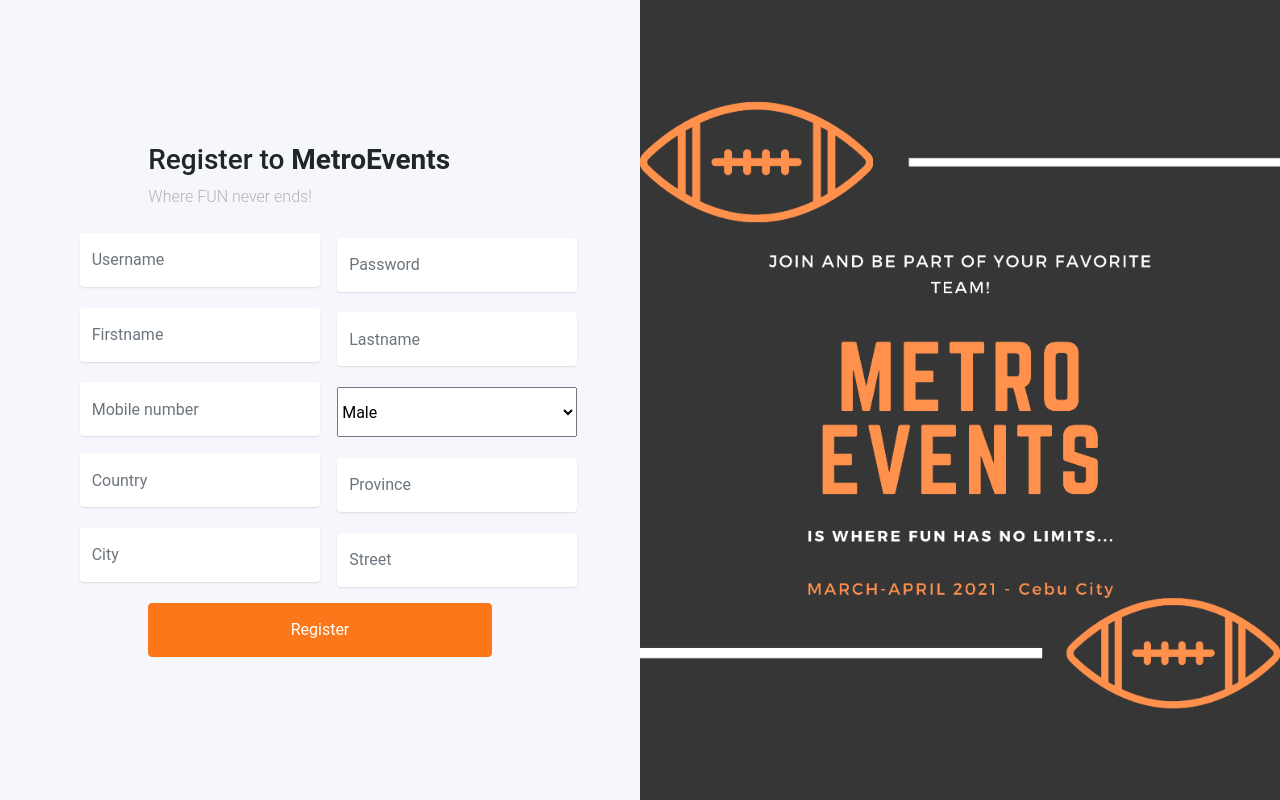
After one commit to rizamariem/metroevents, a Django app: page /metroevents/register in a window 1280 px wide. The commit adds this page. Run offline with Django 3.2, Linux system fonts and the light colour scheme.

Commit message:
login, register

```diff
--- a/project/meteroEvents/models.py
+++ b/project/meteroEvents/models.py
@@ -104,12 +104,13 @@ class Users(models.Model):
 	pword = models.CharField(max_length = 50)
 	firstName = models.CharField(max_length = 50)
 	lastName = models.CharField(max_length = 50)
-	email = models.CharField(max_length = 50)
-	mobileNum = models.IntegerField()
+	gender = models.CharField(max_length = 5, default = 'Male')
+	mobileNum = models.DecimalField(max_digits= 15, decimal_places = 0)
 	country = models.CharField(max_length = 50)
 	province = models.CharField(max_length = 50)
 	city = models.CharField(max_length = 50)
 	street = models.CharField(max_length = 50)
+	role = models.IntegerField( default = 1)
 
 	class Meta:
 		db_table = "Users"
--- /dev/null
+++ b/project/meteroEvents/templates/register.html
@@ -0,0 +1,105 @@
+<!DOCTYPE html>
+<html lang="en">
+  <head>
+    <title>Registration</title>
+
+    {% load static %}
+    {% block headerinclude %}
+    <!-- Required meta tags -->
+    <meta charset="utf-8">
+    <meta name="viewport" content="width=device-width, initial-scale=1, shrink-to-fit=no">
+    <!-- <link href="{% static 'https://fonts.googleapis.com/css?family=Roboto:300,400&display=swap' %}" rel="stylesheet" /> -->
+
+    <link rel="stylesheet" href="{% static 'fonts/icomoon/style.css' %}" />
+
+    <link rel="stylesheet" href="{% static 'css/owl.carousel.min.css' %}"/>
+
+    <!-- Bootstrap CSS -->
+    <link rel="stylesheet" href="{% static 'css/bootstrap.min.css' %} "/>
+
+    <!-- Style -->
+    <link rel="stylesheet" href="{% static 'css/style.css' %} " />
+
+    {% endblock headerinclude %}
+  {% block footerinclude %}
+
+  {% endblock footerinclude %}
+
+
+  </head>
+  <body>
+
+    {% load static %}
+  {% block content %}
+
+
+  <div class="d-lg-flex half">
+    <div class="bg order-1 order-md-2" style="background-image: url('/static/images/gameposter.png');"></div>
+    <div class="contents order-2 order-md-1">
+
+      <form id = "form1" action = "" method = "POST" autocomplete = "off" enctype="multipart/form-data">
+            {% csrf_token %}
+
+      <div class="container">
+        <div class="row align-items-center justify-content-center">
+          <div class="col-md-7">
+            <h3>Register to <strong>MetroEvents</strong></h3>
+            <p class="mb-4">Where FUN never ends!</p>
+            <form action="#" method="post">
+             <div class="form-group last mb-3 " style="width: 70%; margin-left: -20%">
+                <input type="text" name="username" class="form-control" placeholder="Username" id="username" required="True">
+              </div>
+                <div class="form-group last mb-3 " style="width: 70%; margin-top: -19%; margin-left: 55%">
+                <input type="password" name="password" class="form-control" placeholder="Password" id="pword" required="True">
+              </div>
+             <div class="form-group last mb-3 " style="width: 70%; margin-left: -20%">
+                <input type="text"name="firstname" class="form-control" placeholder="Firstname" id="firstName" required="True">
+              </div>
+               <div class="form-group last mb-3 " style="width: 70%; margin-top: -19%; margin-left: 55%">
+                <input type="text" name="lastname" class="form-control" placeholder="Lastname" id="lastName" required="True">
+              </div>
+              <div class="form-group last mb-3 " style="width: 70%; margin-left: -20%">
+                 <input type="number" name="number"class="form-control" placeholder="Mobile number" id="" required="True">
+                </div>
+
+               <div class="form-group last mb-3 " style="width: 70%; margin-top: -19%; margin-left: 55%">
+                  <SELECT  style="width: 100%; height: 50px" name="gender">
+                    <OPTION Value="Male">Male</OPTION>
+                    <OPTION Value="Female">Female</OPTION>
+                  </SELECT>
+               </div>
+
+               <div class="form-group last mb-3 " style="width: 70%; margin-left: -20%">
+                <input type="text" name="country" class="form-control" placeholder="Country" id="" required="True">
+              </div>
+             <div class="form-group last mb-3 " style="width: 70%; margin-top: -19%; margin-left: 55%">
+                <input type="text" name="province"class="form-control" placeholder="Province" id=""required="True">
+              </div>
+                 <div class="form-group last mb-3 " style="width: 70%; margin-left: -20%">
+                <input type="text" name="city" class="form-control" placeholder="City" id="" required="True">
+              </div>
+              <div class="form-group last mb-3 " style="width: 70%; margin-top: -19%; margin-left: 55%">
+                 <input type="text" name="street" class="form-control" placeholder="Street" id="" required="True">
+              </div>
+
+
+              <input type="submit" value="Register" class="btn btn-block btn-primary" ">
+
+
+          </div>
+        </div>
+        </form>
+      </div>
+    </div>
+
+
+  </div>
+
+    <script src="/static/js/jquery-3.3.1.min.js"></script>
+    <script src="/static/js/popper.min.js"></script>
+    <script src="/static/js/bootstrap.min.js"></script>
+    <script src="/static/js/main.js"></script>
+
+    {% endblock content %}
+  </body>
+</html>
--- a/project/meteroEvents/urls.py
+++ b/project/meteroEvents/urls.py
@@ -4,7 +4,8 @@ from . import views
 app_name = 'metroE'
 urlpatterns = [
 	path('', views.FeedIndexView.as_view(), name="feed_index_view"),
-	path('login', views.UserLogRegView.as_view(), name = "user_login_view"),
+	path('login', views.login.as_view(), name = "login"),
+	path('register', views.register.as_view(), name = "register"),
 	#path('medicine/registration', views.RegistrationIndexView.as_view(), name="medicine_registration_view"),
 	#path('customer/registration', views.CustomerRegistrationView.as_view(), name= "customer_registration_view"),
 	#path('login', views.LandingView.as_view(), name= "landing_view"),
--- a/project/meteroEvents/views.py
+++ b/project/meteroEvents/views.py
@@ -2,52 +2,76 @@ from django.http import Http404
 from django.shortcuts import render, redirect
 from django.views.generic import View
 from django.http import HttpResponse
-from .forms import UserForm
+from .forms import loginForm, registerForm
 from .models import *
 
 class FeedIndexView(View):
+
 	def get(self, request):
-
  		events = Events.objects.all()
  		participants = Participants.objects.all()
  		context = {
  			'events': events,
  		}
- 		return render(request,'dashboard/frontEnd/table1/index2.html', context )
+ 		return render(request,'feed.html', context )
 
 
 
 
-class UserLogRegView(View):
+class login(View):
 	def get(self,request):
-		return render(request, 'wanto.html')
+		return render(request, 'login.html')
 
 	def post(self, request):
- 		form = UserForm(request.POST, request.FILES)
+ 		form = loginForm(request.POST, request.FILES)
  		if form.is_valid():
  			usern = request.POST.get("username")
- 			pword = request.POST.get("pword")
- 			fname = request.POST.get("firstName")
- 			lname = request.POST.get("lastName")
- 			email = request.POST.get("email")
- 			mn = request.POST.get("mobileNum")
- 			country = request.POST.get("country")
- 			pro = request.POST.get("province")
- 			city = request.POST.get("city")
- 			st = request.POST.get("street")
+ 			password = request.POST.get("password")
 
- 			form = Users( username = usern, pword = pword, firstName = fname, lastName = lname, email = email, mobileNum = mn,
-						country = country, province = pro, city = city, street = st)
 
- 			form.save()
+ 			if bool(Users.objects.filter(username = usern, pword = password)) == True:
+ 				return HttpResponse(' Valid')
+ 			else:
+ 				return HttpResponse('Not Valid')
+ 			#form.save()
 
- 			return render(request,'wanto.html')
- 		else:
- 			print(form.errors)
- 			return HttpResponse('Not Valid')
+ 			#return render(request,'login.html')
+ 		#else:
+ 			#print(form.errors)
+ 			#return HttpResponse('Not Valid')
+
 
 			#return HttpResponse('Medicine Record Saved!')
 			#return render(request,'index.html')
 
 			# except:
 			# 	raise Http404
+
+class register(View):
+	def get(self, request):
+		return render(request,'register.html')
+
+	def post(self, request):
+ 		form = registerForm(request.POST, request.FILES)
+ 		if form.is_valid():
+ 			usern = request.POST.get("username")
+ 			pword = request.POST.get("password")
+ 			fname = request.POST.get("firstname")
+ 			print(fname)
+ 			lname = request.POST.get("lastname")
+ 			mn = request.POST.get("number")
+ 			gender = request.POST.get("gender")
+ 			country = request.POST.get("country")
+ 			pro = request.POST.get("province")
+ 			city = request.POST.get("city")
+ 			st = request.POST.get("street")
+
+ 			form = Users( username = usern, pword = pword, firstName = fname, lastName = lname, mobileNum = mn,
+						country = country, province = pro, city = city, street = st)
+
+ 			form.save()
+
+ 			return redirect('metroE:login')
+ 		else:
+ 			print(form.errors)
+ 			return HttpResponse('Not Valid')
--- a/project/project/settings.py
+++ b/project/project/settings.py
@@ -27,7 +27,9 @@ DEBUG = True
 
 ALLOWED_HOSTS = ['*']
 
-
+STATICFILES_DIRS = [
+    "C:/Users/Valued Client/Desktop/project/group4ME/static",
+]
 # Application definition
 
 INSTALLED_APPS = [
@@ -123,6 +125,7 @@ USE_L10N = True
 
 USE_TZ = True
 
+CORS_ALLOW_CREDENTIALS = True
 
 # Static files (CSS, JavaScript, Images)
 # https://docs.djangoproject.com/en/3.1/howto/static-files/
```
Also changed, not shown: project/meteroEvents/forms.py (+9 -2 lines), project/meteroEvents/templates/login.html (+14 -11 lines), project/meteroEvents/migrations/0005_auto_20210321_1319.py (added), project/meteroEvents/migrations/0006_auto_20210321_1339.py (added), project/meteroEvents/migrations/0007_auto_20210321_1430.py (added), project/meteroEvents/migrations/0008_users_role.py (added), static/css/style.css (line endings or trailing spaces).
